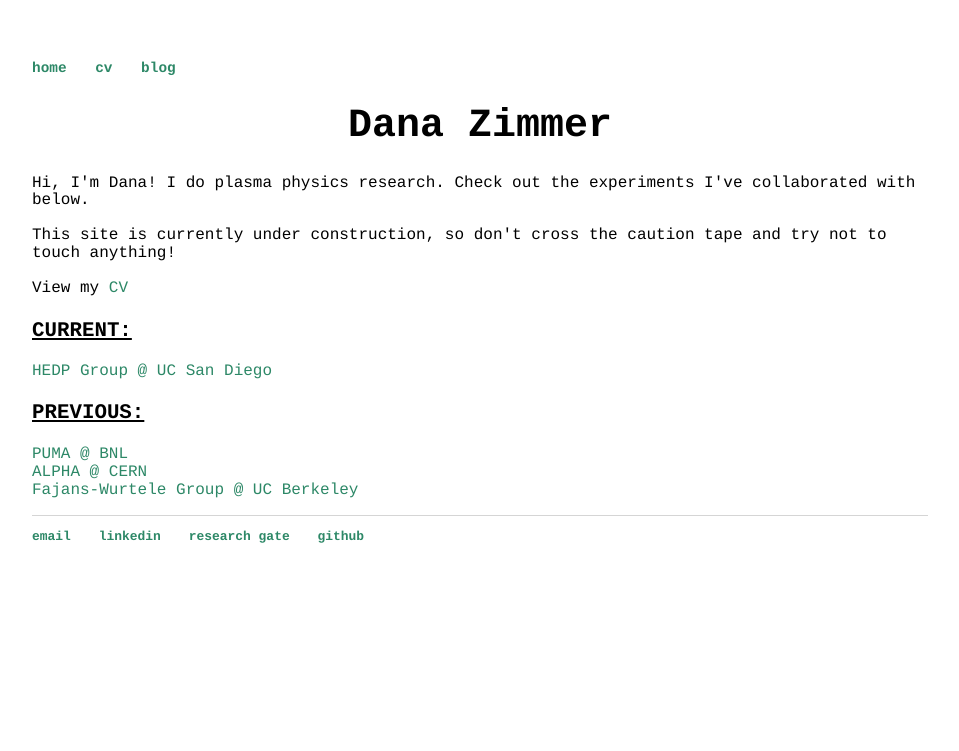
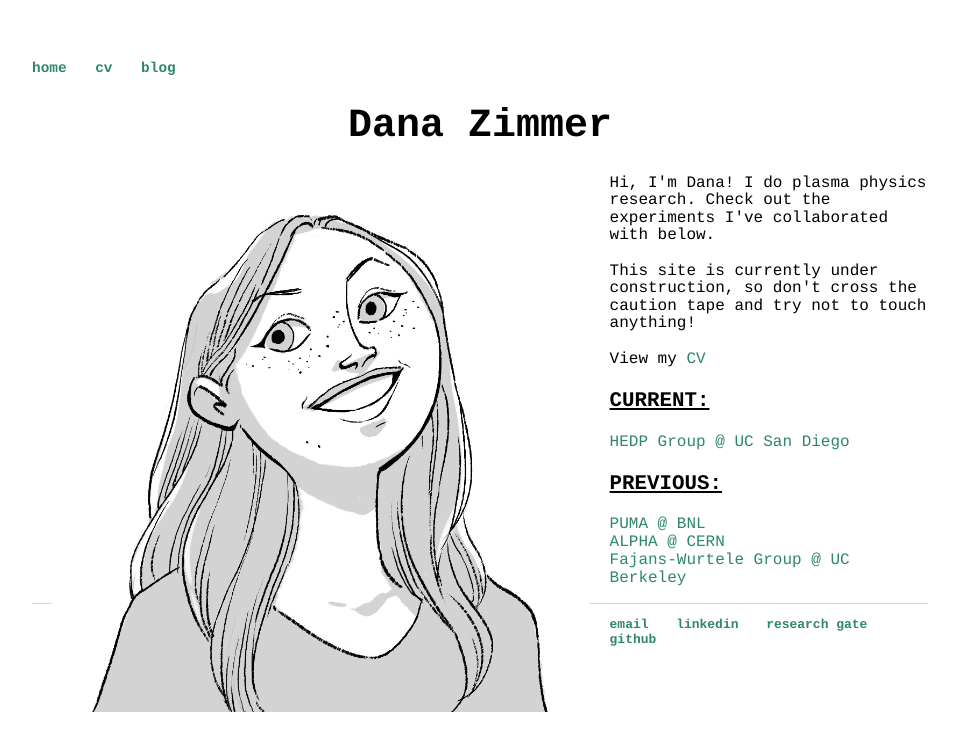
Before and after one commit to xyzim/xyzim.github.io, a Jekyll site: the page built from index.html, in a window 1280 px wide. Shown: the top 751 px of the page, without its empty margins (160-1119 px from the left). Built offline with Jekyll 4.4.1, drawn with Linux system fonts in a browser that asks for light colours.

Commit message:
added cartoon

```diff
--- a/index.html
+++ b/index.html
@@ -4,6 +4,8 @@ title: dana-zimmer
 ---
 <div class="blurb">
 	<h1 align=middle>Dana Zimmer</h1>
+
+    <img src="./images/Portrait_Dana01.jpg" align = 'left' width = 60% hspace='20'/>
 
 	<p>
         Hi, I'm Dana! I do plasma physics research. Check out the experiments I've collaborated with below.<br><br>
```
Also changed, not shown: images/Portrait_Dana01.jpg (added).
